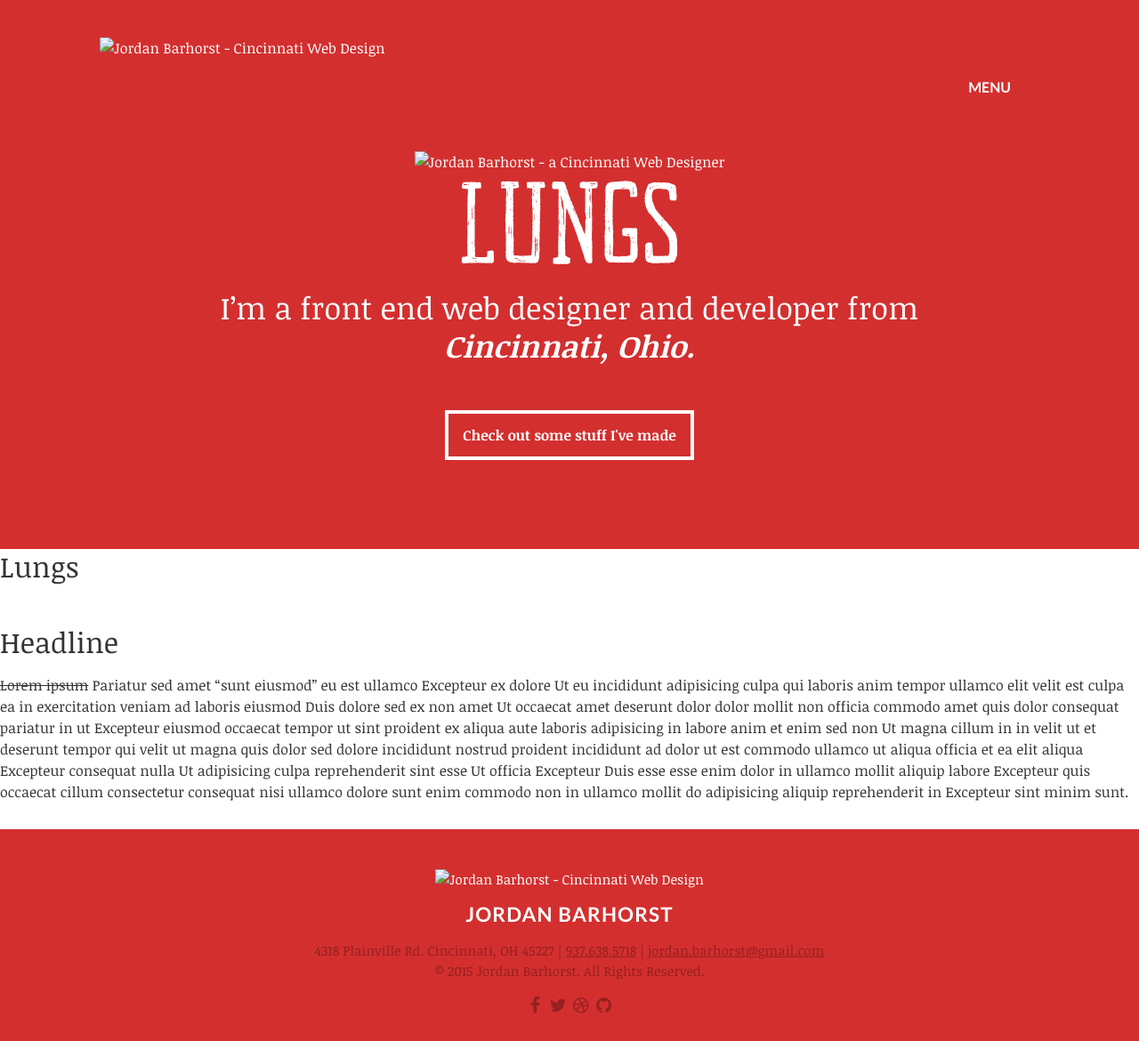
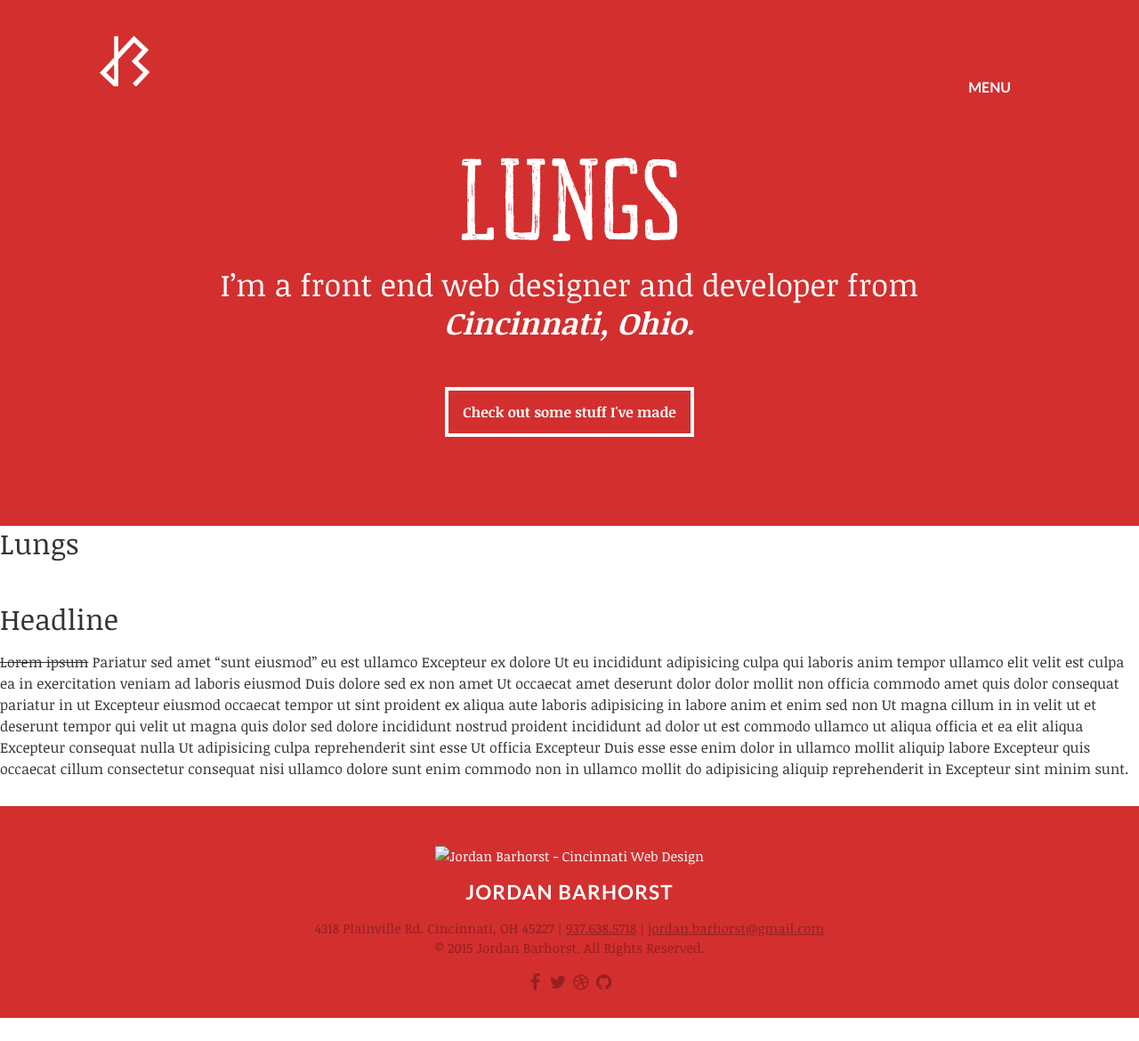
Before and after one commit to jordanbarhorst/jordanbarhorst.github.io, a Jekyll site: the page built from _posts/2015-06-18-lungs.md, in a window 1280 px wide. Shown: the whole page at 89% size. Built offline with Jekyll 4.4.1, drawn with Linux system fonts in a browser that asks for light colours; nearby versions of some CDN libraries; Markdown is read by kramdown in place of the engine named in the settings; after the commit the page ends 1144 px from its top, so only the background shows below that.

```diff
--- a/_layouts/post.html
+++ b/_layouts/post.html
@@ -4,7 +4,7 @@
 <div class="sub-hero">
   <div class="hero-nav-bar wrapper">
       <div class="logo-spot">
-          <img src="assets/img/logo-white.png" alt="Jordan Barhorst - Cincinnati Web Design">
+          <img src="/assets/img/logo-white.png" alt="Jordan Barhorst - Cincinnati Web Design">
       </div>
        <nav class="site-nav wrapper">
               <ul>
@@ -13,7 +13,6 @@
       </nav>
   </div>
   <div class="hero-content wrapper">
-      <img src="assets/img/jordan-circle.png" alt="Jordan Barhorst - a Cincinnati Web Designer">
       <h1>{{ page.title }}</h1>
       <h2>I’m a front end web designer and developer from <span class="big-break"><br /></span><span class="bold-italic">Cincinnati, Ohio.</span></h2>
       <a class="white hollow-button">Check out some stuff I've made</a>
```
